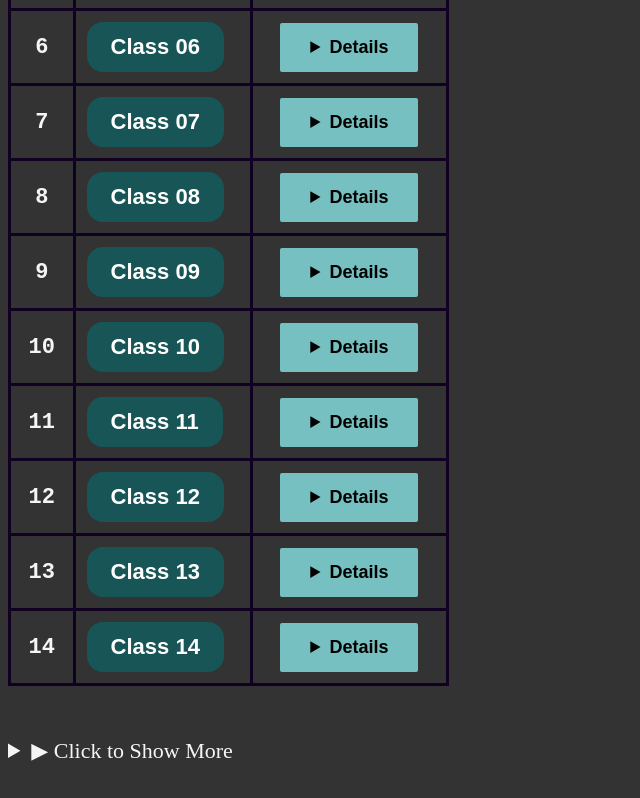
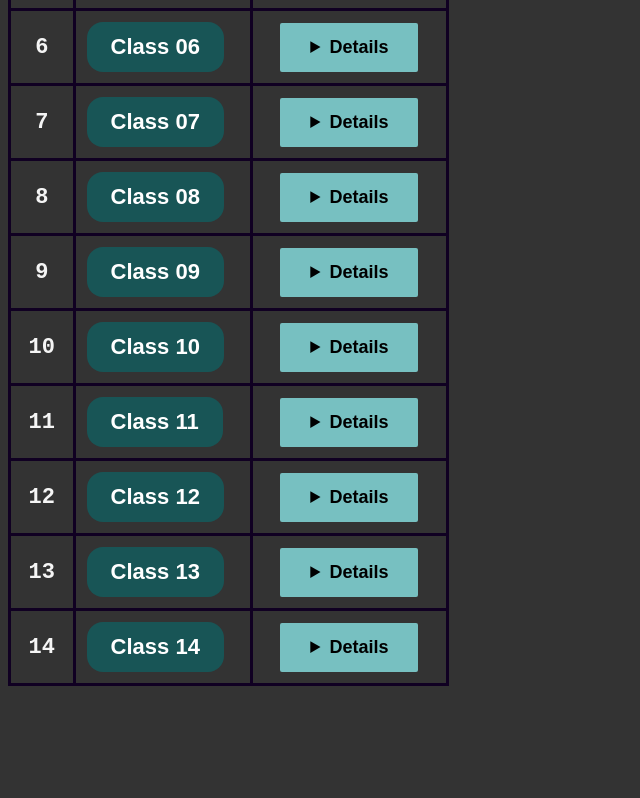
Before and after one commit to nightwatchman17/publishingtest-, a plain HTML site: page index.html in a window 1280 px wide. Shown: the part 685-1483 px from the top of the page, without its empty margins (0-640 px from the left). Drawn offline with Linux system fonts and the light colour scheme.

Commit message:
main content updated now

```diff
--- a/index.html
+++ b/index.html
@@ -208,12 +208,6 @@
 
     <br>
     <br>
-    <aside>
-    <details>
-        <summary>▶ Click to Show More</summary>
-        <p class="hidden-text">এই লেখাটি লুকানো ছিল। এখন এটি দৃশ্যমান!</p>
-    </details>
-    </aside>
         <br>
         <br>
 
```
